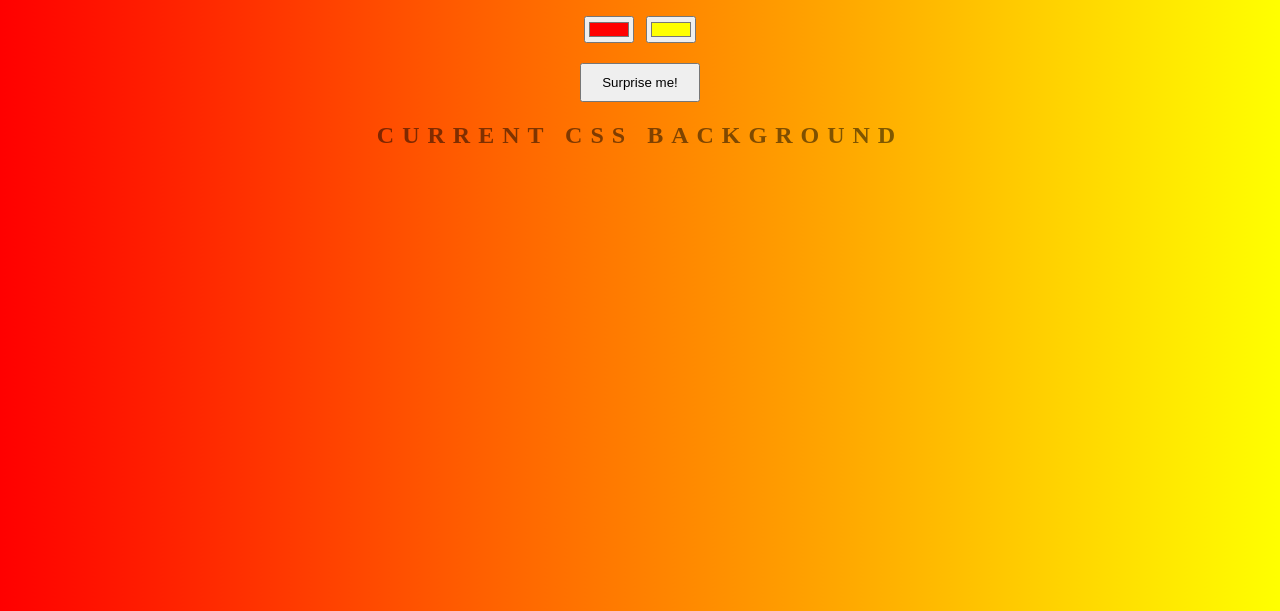
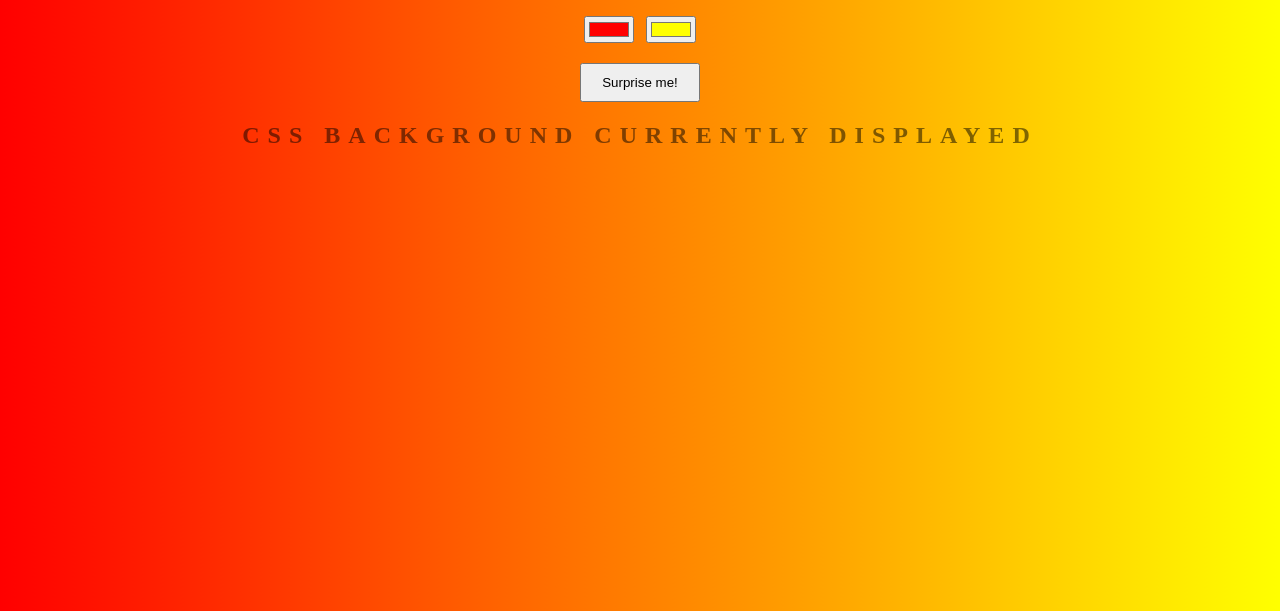
Before and after one commit to bronwyntaljaard/background-generator, a plain HTML site: page index.html in a window 1280 px wide. Shown: the part 189-800 px from the top of the page. Drawn offline with Linux system fonts and the light colour scheme.

Commit message:
changing heading

```diff
--- a/index.html
+++ b/index.html
@@ -9,7 +9,7 @@
     <input class="color1" type="color" name="color1" value="#FF0000" />
     <input class="color2" type="color" name="color2" value="#ffff00" />
     <button>Surprise me!</button>
-    <h2>Current CSS Background</h2>
+    <h2>CSS Background Currently Displayed</h2>
     <h3></h3>
     <script type="text/javascript" src="script.js"></script>
   </body>
```
